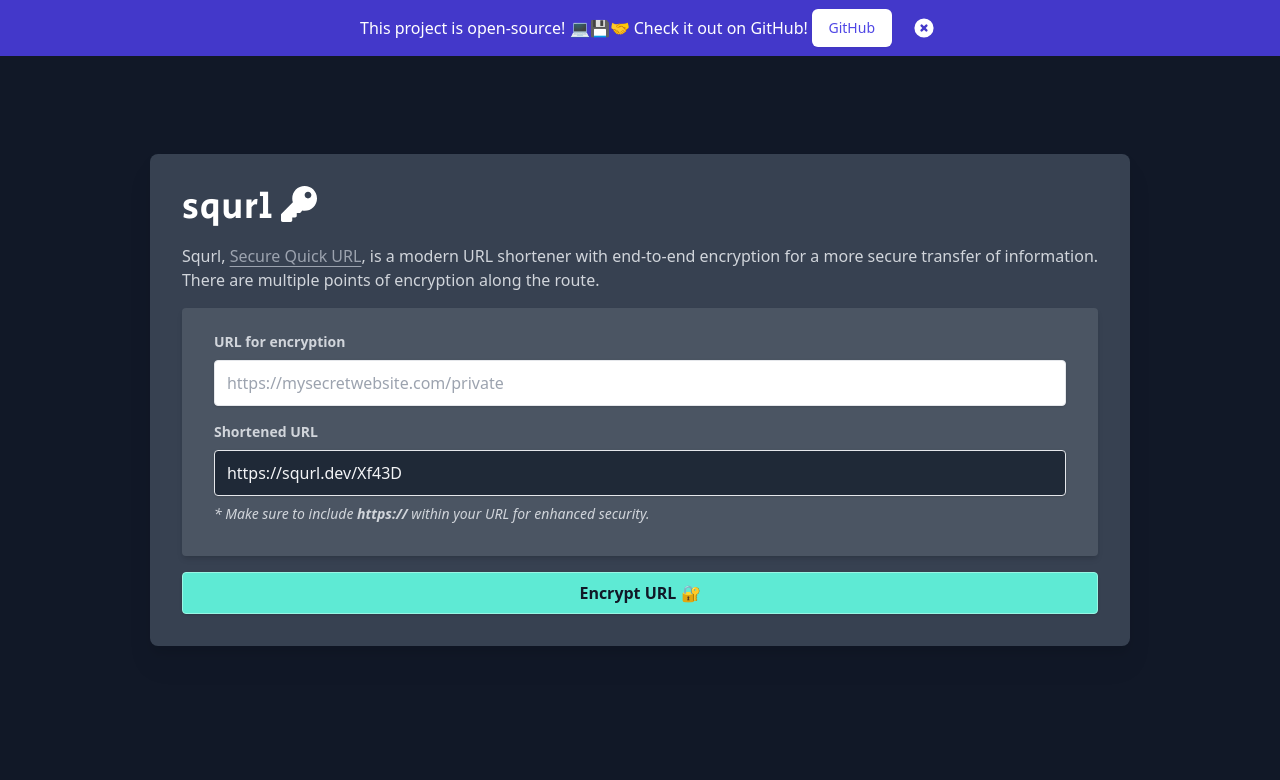
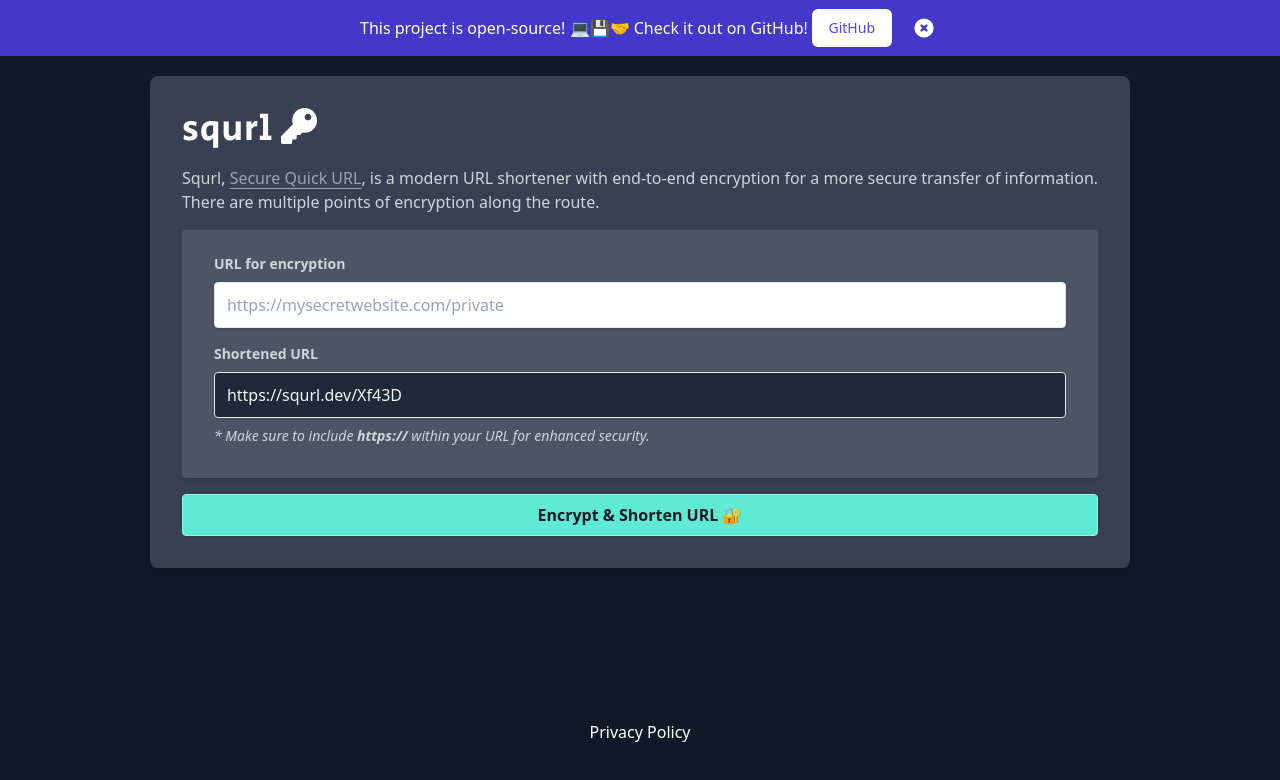
Before and after one commit to justin-carver/Squrl, a React (Create React App) app: page / in a window 1280 px wide. Shown: the top 780 px of the page. Built offline with nearby package versions, Linux system fonts and the light colour scheme.

Commit message:
Provided state to banner visiblity through localStorage.

```diff
--- a/src/App.js
+++ b/src/App.js
@@ -1,17 +1,19 @@
 import Squrl from './Components/Squrl';
 import Wrapper from './Components/Wrapper';
 import Banner from './Components/Banner';
+import Footer from './Components/Footer';
 
 function App() {
   return (
-    <>
+    <div className='flex flex-col'>
       <Banner />
-      <div className="App grid place-items-center h-screen p-6 bg-gray-50 dark:bg-gray-900">
+      <div className="App grid place-items-center h-screen bg-gray-50 dark:bg-gray-900">
         <Wrapper>
           <Squrl />
         </Wrapper>
+        <Footer />
       </div>
-    </>
+    </div>
   );
 }
 
--- a/src/Components/Banner.jsx
+++ b/src/Components/Banner.jsx
@@ -1,11 +1,21 @@
+// TODO: Fix issue with banner breaking width when on mobile.
+import { useEffect, useState} from "react";
+
 const Banner = () => {
+
+    const [bannerVisbility, setBannerVisibility] = new useState(localStorage.getItem('banner-visiblity') || "");
 
     const hideBanner = () => {
         document.querySelector('.Banner').classList.add('hidden');
+        setBannerVisibility('hidden');
     }
 
+    useEffect(() => {
+        localStorage.setItem("banner-visiblity", bannerVisbility);
+    }, [bannerVisbility]);
+
     return (
-    <div className="Banner bg-indigo-700 fixed w-full">
+    <div className={"Banner bg-indigo-700 fixed w-full z-10 " + bannerVisbility}>
         <div className="max-w-2xl mx-auto py-2 px-3 sm:px-6 lg:px-8">
             <div className="flex items-center flex-wrap">
                 <div className="w-0 flex-1 flex items-center">
--- /dev/null
+++ b/src/Components/Footer.jsx
@@ -0,0 +1,9 @@
+const Footer = () => {
+    return (
+        <div className="Footer inline-grid h-1">
+            <a className="Footer__privacy text-white" href="./" alt="Privacy Policy Link">Privacy Policy</a>
+        </div>
+    );
+}
+
+export default Footer;
--- a/src/Components/Squrl.jsx
+++ b/src/Components/Squrl.jsx
@@ -17,14 +17,14 @@
             </p>
             <form className="Squrl__url-form bg-white dark:bg-gray-600 shadow-md rounded px-8 pt-6 pb-8 mb-4">
                 <div className="mb-4">
-                    <label className="block text-gray-300 text-sm font-bold mb-2" for="url">
+                    <label className="block text-gray-300 text-sm font-bold mb-2" htmlFor="url">
                         URL for encryption
                     </label>
                     <input className="shadow appearance-none border rounded w-full py-3 px-3
                     text-gray-700 leading-tight focus:outline-none focus:shadow-outline"
                     id="url" type="url" placeholder="https://mysecretwebsite.com/private" />
                 </div>
-                <label className="Squrl__output block text-gray-300 text-sm font-bold mb-2" for="output">
+                <label className="Squrl__output block text-gray-300 text-sm font-bold mb-2" htmlFor="output">
                     Shortened URL
                 </label>
                 <input className="bg-gray-400 dark:bg-gray-800 shadow appearance-none border rounded w-full py-3 px-3
@@ -33,7 +33,7 @@
                 <p className="text-gray-300 text-sm italic mt-2">* Make sure to include <span className="font-bold">https://</span> within your URL for enhanced security.</p>
             </form>
             <button className="bg-teal-300 hover:bg-teal-500 text-gray-900 font-semibold
-            py-2 px-4 border border-teal-200 rounded shadow" onClick={parseUrl}> Encrypt URL 🔐</button>
+            py-2 px-4 border border-teal-200 rounded shadow" onClick={parseUrl}> Encrypt & Shorten URL 🔐</button>
         </div>
     );
 }
--- a/src/Components/Wrapper.jsx
+++ b/src/Components/Wrapper.jsx
@@ -1,6 +1,7 @@
 const Wrapper = (props) => {
     return (
-        <div className="Wrapper rounded-lg w-auto min-w-5/6 p-8 bg-gray-300 dark:bg-gray-700 drop-shadow-xl">
+        <div className="Wrapper rounded-lg w-auto min-w-5/6 p-8 mt-1/2 min-h-64 z-5
+        bg-gray-300 dark:bg-gray-700 drop-shadow-xl">
             {props.children}
         </div>
     );
```
Also changed, not shown: src/logo.svg (deleted).
